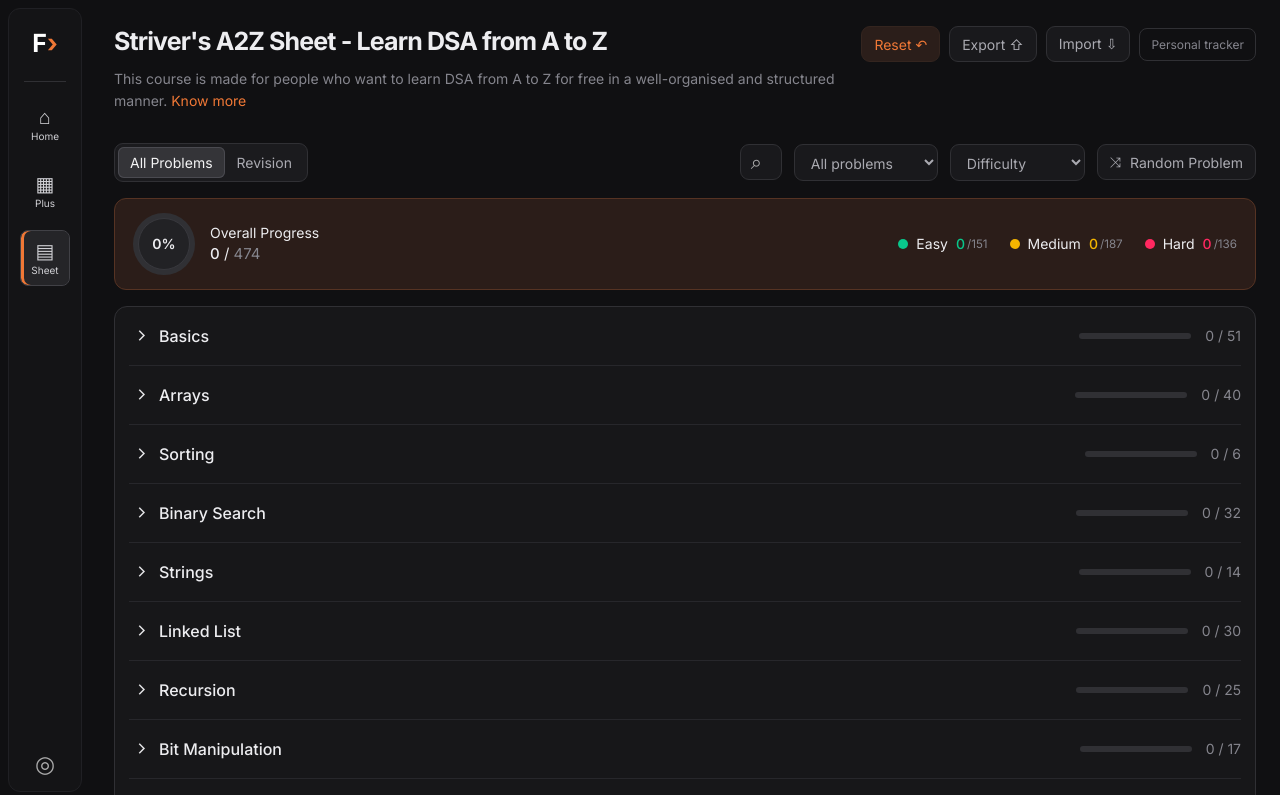
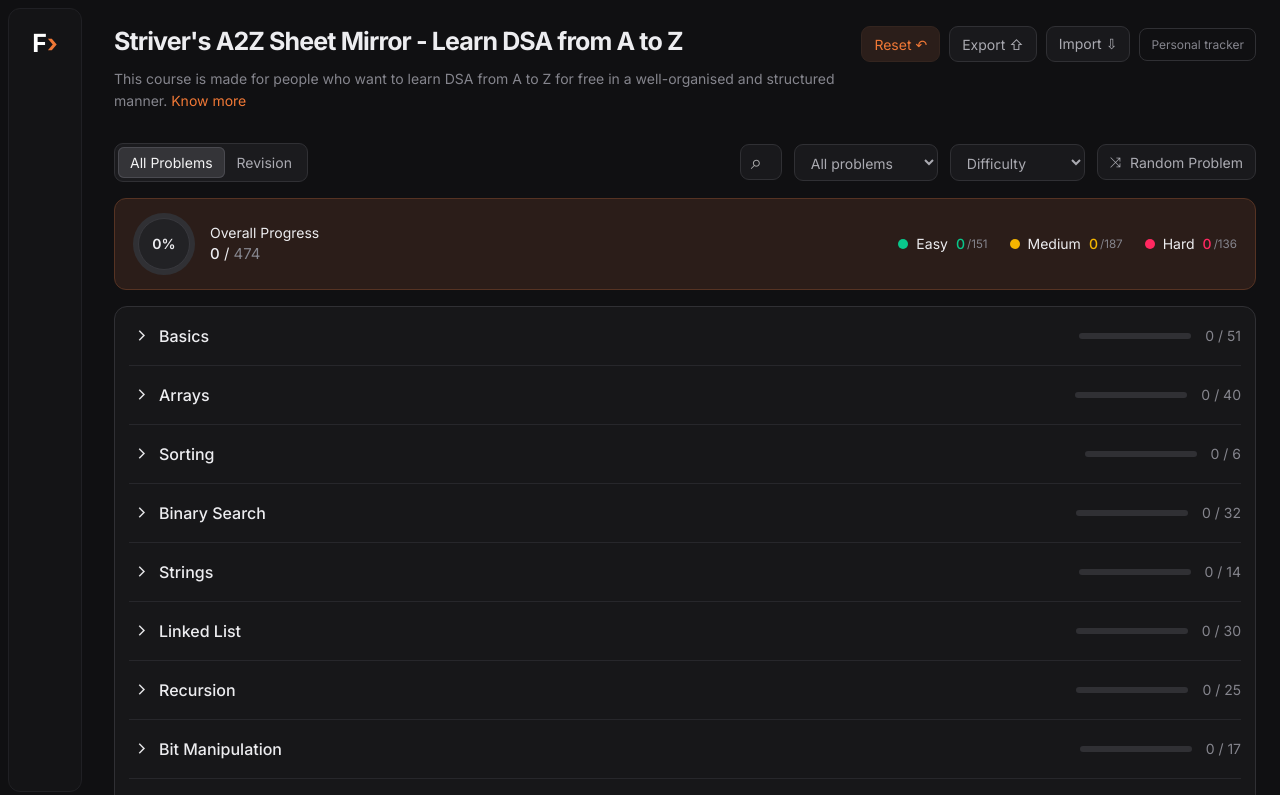
Before and after one commit to Anxhul10/striverAtoZ-mirror, a plain HTML site: page index.html in a window 1280 px wide. Shown: the top 795 px of the page. Drawn offline with Linux system fonts and the light colour scheme.

Commit message:
chore: remove main navgs and rename to mirror

```diff
--- a/index.html
+++ b/index.html
@@ -10,17 +10,12 @@
 <body>
   <aside class="rail" aria-label="Main navigation">
     <a class="rail-logo" href="#" aria-label="Home">F<span>›</span></a>
-    <div class="rail-divider"></div>
-    <a class="rail-link" href="#top"><span class="rail-icon">⌂</span><small>Home</small></a>
-    <a class="rail-link" href="#progress"><span class="rail-icon">▦</span><small>Plus</small></a>
-    <a class="rail-link active" href="#sheet"><span class="rail-icon">▤</span><small>Sheet</small></a>
-    <span class="rail-bottom" aria-hidden="true">◎</span>
   </aside>
 
   <main class="app" id="top">
     <header class="page-header">
       <div class="heading">
-        <h1>Striver's A2Z Sheet - Learn DSA from A to Z</h1>
+        <h1>Striver's A2Z Sheet Mirror - Learn DSA from A to Z</h1>
         <p>This course is made for people who want to learn DSA from A to Z for free in a well-organised and structured manner. <a href="https://takeuforward.org/strivers-a2z-dsa-course/strivers-a2z-dsa-course-sheet-2/" target="_blank" rel="noopener">Know more</a></p>
       </div>
       <div class="header-actions">
```
